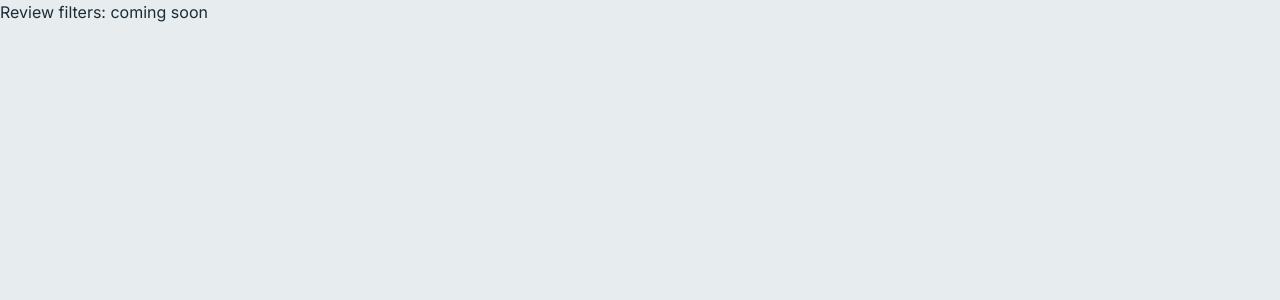
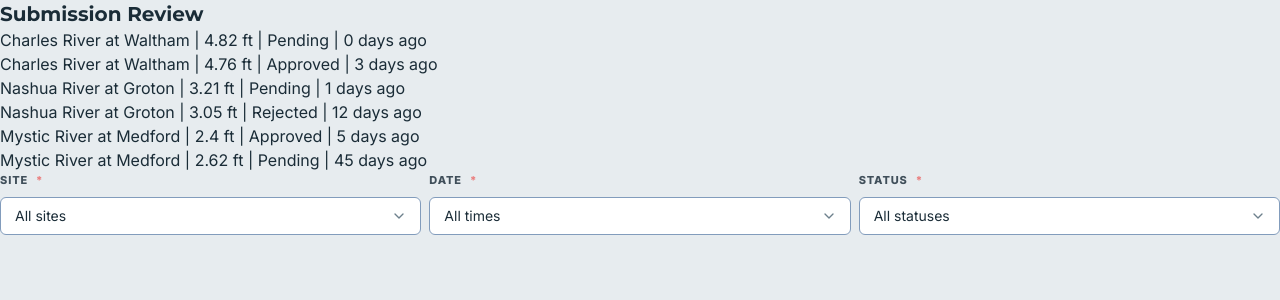
Before and after one commit to JumboCode/massachusetts-river-alliance, a Next.js app: page /review/filters in a window 1280 px wide. Shown: the top 300 px of the page. Built offline with nearby package versions, Linux system fonts and the light colour scheme.

Commit message:
feat:admin review filters

```diff
--- a/package.json
+++ b/package.json
@@ -16,7 +16,7 @@
     "dependencies": {
         "cn": "^0.4.0",
         "lucide-react": "^1.57.0",
-        "next": "16.4.0",
+        "next": "^16.4.3",
         "react": "19.3.0",
         "react-dom": "19.3.0"
     },
--- a/src/app/review/filters/page.tsx
+++ b/src/app/review/filters/page.tsx
@@ -8,7 +8,133 @@
  *        Summary: Filters for reviewing submissions
  *
  **************************************************************/
+"use client";
+import { Field, FieldLabel } from "@/components/ui/field";
+import { NativeSelect } from "@/components/ui/native-select";
+import { useEffect, useState } from "react";
+import { SITES } from "@/lib/sites";
+
+const SUBMISSIONS = [
+    {
+        id: 1,
+        siteId: "charles",
+        gageHeight: 4.82,
+        status: "Pending",
+        daysAgo: 0,
+    },
+    {
+        id: 2,
+        siteId: "charles",
+        gageHeight: 4.76,
+        status: "Approved",
+        daysAgo: 3,
+    },
+    {
+        id: 3,
+        siteId: "nashua",
+        gageHeight: 3.21,
+        status: "Pending",
+        daysAgo: 1,
+    },
+    {
+        id: 4,
+        siteId: "nashua",
+        gageHeight: 3.05,
+        status: "Rejected",
+        daysAgo: 12,
+    },
+    {
+        id: 5,
+        siteId: "mystic",
+        gageHeight: 2.4,
+        status: "Approved",
+        daysAgo: 5,
+    },
+    {
+        id: 6,
+        siteId: "mystic",
+        gageHeight: 2.62,
+        status: "Pending",
+        daysAgo: 45,
+    },
+];
 
 export default function ReviewFiltersPage() {
-    return <h1>Review filters: coming soon</h1>;
+    const [site, setSite] = useState("allsites");
+    const [date, setDate] = useState("alltime");
+    const [status, setStatus] = useState("allstatuses");
+    const [shown, setShown] = useState(SUBMISSIONS);
+
+    useEffect(() => {
+        setShown(
+            SUBMISSIONS.filter(
+                (s) =>
+                    (status === "allstatuses" || s.status === status) &&
+                    (date === "alltime" || s.daysAgo <= parseInt(date)) &&
+                    (site === "allsites" || s.siteId === site),
+            ),
+        );
+    }, [site, date, status]);
+
+    return (
+        <div>
+            <h1 className="font-heading text-xl">Submission Review</h1>
+            {shown.map((s) => (
+                <p key={s.id}>
+                    {SITES.find((site) => site.id === s.siteId)?.name} |{" "}
+                    {s.gageHeight} ft | {s.status} | {s.daysAgo} days ago
+                </p>
+            ))}
+            {shown.length === 0 && <p>No submissions match these filters</p>}
+
+            <div className="flex flex-row gap-2">
+                <Field>
+                    <FieldLabel htmlFor="site" required>
+                        SITE
+                    </FieldLabel>
+                    <NativeSelect
+                        id="site"
+                        value={site}
+                        onChange={(e) => setSite(e.target.value)}
+                    >
+                        <option value="allsites">All sites</option>
+                        {SITES.map((site) => (
+                            <option key={site.id} value={site.id}>
+                                {site.name}
+                            </option>
+                        ))}
+                    </NativeSelect>
+                </Field>
+                <Field>
+                    <FieldLabel htmlFor="date" required>
+                        DATE
+                    </FieldLabel>
+                    <NativeSelect
+                        id="date"
+                        value={date}
+                        onChange={(e) => setDate(e.target.value)}
+                    >
+                        <option value="alltime">All times</option>
+                        <option value="7">Last 7 days</option>
+                        <option value="30">Last 30 days</option>
+                    </NativeSelect>
+                </Field>
+                <Field>
+                    <FieldLabel htmlFor="status" required>
+                        STATUS
+                    </FieldLabel>
+                    <NativeSelect
+                        id="status"
+                        value={status}
+                        onChange={(e) => setStatus(e.target.value)}
+                    >
+                        <option value="allstatuses">All statuses</option>
+                        <option value="Pending">Pending</option>
+                        <option value="Approved">Approved</option>
+                        <option value="Rejected">Rejected</option>
+                    </NativeSelect>
+                </Field>
+            </div>
+        </div>
+    );
 }
```
Also changed, not shown: 1 other file (tests, documents, lock files or other folders).
